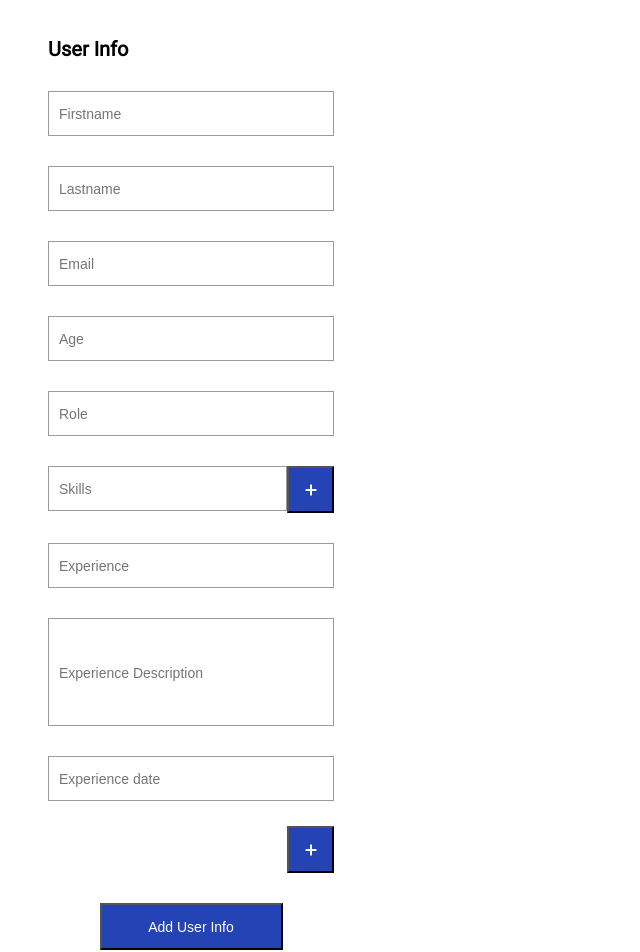
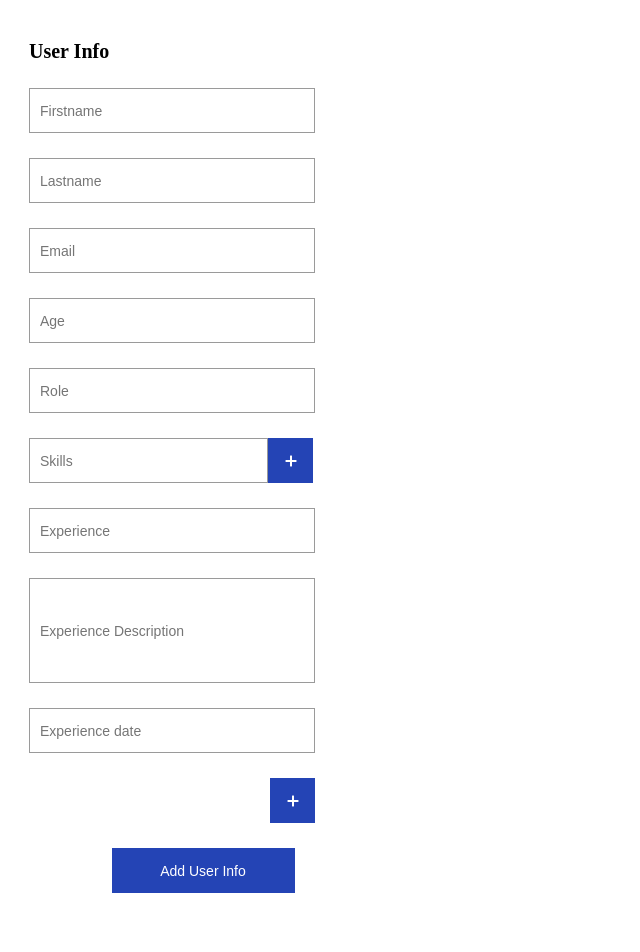
Before and after one commit to wond3rfully/Vue-Application-Form, a Vue app: page / in a window 1280 px wide. Shown: the top 952 px of the page, without its empty margins (0-640 px from the left). Built offline with nearby package versions, Linux system fonts and the light colour scheme.

Commit message:
form css

```diff
--- a/src/App.vue
+++ b/src/App.vue
@@ -39,9 +39,11 @@
 
   methods: {
     showData() {
-
       console.log(this.userInfo);
-      this.infoList = [...this.infoList, JSON.parse(JSON.stringify(this.userInfo))]
+      this.infoList = [
+        ...this.infoList,
+        JSON.parse(JSON.stringify(this.userInfo)),
+      ];
       this.userInfo = {
         firstName: "",
         lastName: "",
@@ -58,7 +60,7 @@
           experienceDate: "",
         },
         expData: [],
-      }
+      };
       /*
       this.infoList = [...this.infoList, this.userInfo]
       this.userInfo = [] */
@@ -90,12 +92,15 @@
     },
 
     handleDeleteSkill(indexDeleted) {
-      this.userInfo.skillsData = this.userInfo.skillsData.filter((_, index) => index !== indexDeleted);
+      this.userInfo.skillsData = this.userInfo.skillsData.filter(
+        (_, index) => index !== indexDeleted
+      );
     },
 
-    handleDeleteExp(indexDeleted){
-      this.userInfo.expData = this.userInfo.expData.filter((_, index) => index !== indexDeleted);
-
+    handleDeleteExp(indexDeleted) {
+      this.userInfo.expData = this.userInfo.expData.filter(
+        (_, index) => index !== indexDeleted
+      );
     },
 
     showDrawer() {
@@ -149,6 +154,7 @@
       :title="userInfo.skillsData[index]"
       :handleDelete="deleteSkill()"
       :data="skill"
+      class="greyBoxSkill"
       @delete="handleDeleteSkill(index)"
     />
     <input
@@ -171,7 +177,7 @@
         placeholder="Experience date"
         v-model="userInfo.experiences.experienceDate"
       />
-      <AddButton @click="pushExperiences()" />
+      <AddButton @click="pushExperiences()" class="btnPushExp" />
     </div>
 
     <GreyBox
@@ -181,6 +187,7 @@
       :date="userInfo.expData[index].experienceDate"
       :data="exp"
       @delete="handleDeleteExp(index)"
+      class="greyBoxExp"
     />
     <button class="addUserButton" @click="showData()">Add User Info</button>
   </div>
@@ -230,20 +237,19 @@
 }
 
 #app {
-  padding-top: 30px;
-  display: grid;
-  grid-template-columns: repeat(12, 1fr);
-  grid-template-rows: repeat(6, 1fr);
+  display: flex;
+  gap: 16px;
 }
 
 .applicationForm {
-  //grid-column: 1/6;
-  grid-row: 1/6;
-  margin-left: 40px;
+  height: 1428px;
+  width: 348px;
+  margin-left: 29px;
   display: flex;
   text-align: start;
   flex-direction: column;
-  gap: 30px;
+  gap: 25px;
+  margin-top: 40px;
 
   .userInfoTitle {
     font-weight: 600;
@@ -259,15 +265,18 @@
     }
   }
 
+  .btnPushExp {
+    margin-left: 241px;
+  }
+
   .experienceDescription {
-    height: 105px;
+    height: 102px;
   }
 
   .experienceDateContainer {
     display: flex;
     flex-direction: column;
     gap: 25px;
-    align-items: flex-end;
   }
 }
 
@@ -276,7 +285,8 @@
   justify-content: center;
   align-items: center;
   background-color: #2444b5;
-  height: 47px;
+  border: 0px;
+  height: 45px;
   width: 183px;
   border-radius: 0;
   align-self: center;
@@ -286,7 +296,7 @@
 }
 
 .cardSection {
-  margin-left: 50px;
+  margin-top: 25px;
   display: flex;
   flex-wrap: wrap;
   gap: 20px;
@@ -302,5 +312,45 @@
   height: 100%;
   position: fixed;
   right: 30px;
+}
+
+.greyBoxExp {
+  display: flex;
+  margin-left: 0;
+  height: 73px;
+  width: 268px !important;
+  padding-left: 18px;
+  align-items: none !important;
+  padding-top: 28px;
+  background-color: #dde3eb;
+  gap: 16px;
+
+  .textContainer {
+    display: flex;
+    flex-direction: column;
+    background-color: none;
+    gap: 7px;
+    width: 220px;
+  margin-left: 0;
+
   }
+}
+
+.greyBoxSkill {
+  display: flex;
+  align-items: center;
+  gap: 16px;
+  width: 100%;
+  margin-left: 17px;
+
+  .textContainer {
+    padding-left: 9px;
+    height: 25px;
+    width: 234px;
+    display: flex;
+    justify-content: center;
+    flex-direction: column;
+    background-color: #dde3eb;
+  }
+}
 </style>
--- a/src/components/AddButton.vue
+++ b/src/components/AddButton.vue
@@ -20,9 +20,10 @@
     justify-content: center;
     align-items: center;
     background-color: #2444B5;
-    height: 47px;
-    width: 47px;
+    height: 45px;
+    width: 45px;
     border-radius: 0;
+    border: 0px;
 }
 
 </style>
--- a/src/components/GreyBox.vue
+++ b/src/components/GreyBox.vue
@@ -26,25 +26,29 @@
         <span class="date">{{ date }}</span>
         <span class="title">{{ title }}</span>
         </div>
-        <a class="deleteSkill" @click="handleDelete"></a>
+        <a class="deleteSkill" @click="handleDelete">
+        <img src="../../public/delete.png" alt=""></a>
     </div>
 </template>
 
 <style lang="scss" scoped>
-
+/*
 .greyBoxContainer{
     display: flex;
-    justify-content: space-between;
+    align-items: center;
+gap: 16px;
+width: 100%;
+margin-left: 17px;
 }
 
 .textContainer{
-    display: flex;
+    height: 25px;
+width: 234px;
+display: flex;
     flex-direction: column;
-}
-.deleteSkill{
-    width: 30px;
-    height: 30px;
-    background-color: red;
-}
+background-color: #DDE3EB;
+
+} */
+
 
 </style>
--- a/src/components/UserCard.vue
+++ b/src/components/UserCard.vue
@@ -84,7 +84,7 @@
   display: flex;
   flex-direction: column;
   gap: 30px;
-  border: 1px solid rgba(0, 0, 0, 0.3);
+  box-shadow: 1px 2px 1px rgba(0, 0, 0, 0.16);
   padding: 18px;
 }
 
--- a/src/components/UserDrawer.vue
+++ b/src/components/UserDrawer.vue
@@ -116,6 +116,17 @@
 </template>
 
 <style lang="scss" scoped>
+
+.userIdentity{
+  display: flex;
+  gap: 16px;
+}
+.avatar {
+  width: 45px;
+  height: 45px;
+  border: 1px solid rgba(0, 0, 0, 0.3);
+  border-radius: 100%;
+}
 .experienceSection {
   display: flex;
   flex-direction: column;
--- a/src/style.css
+++ b/src/style.css
@@ -1,3 +1,47 @@
 body{
     font-family: 'Roboto', sans-serif;
 }
+
+html, body, div, span, applet, object, iframe,
+h1, h2, h3, h4, h5, h6, p, blockquote, pre,
+a, abbr, acronym, address, big, cite, code,
+del, dfn, em, img, ins, kbd, q, s, samp,
+small, strike, strong, sub, sup, tt, var,
+b, u, i, center,
+dl, dt, dd, ol, ul, li,
+fieldset, form, label, legend,
+table, caption, tbody, tfoot, thead, tr, th, td,
+article, aside, canvas, details, embed,
+figure, figcaption, footer, header, hgroup,
+menu, nav, output, ruby, section, summary,
+time, mark, audio, video {
+	margin: 0;
+	padding: 0;
+	border: 0;
+	font-size: 100%;
+	font: inherit;
+	vertical-align: baseline;
+}
+/* HTML5 display-role reset for older browsers */
+article, aside, details, figcaption, figure,
+footer, header, hgroup, menu, nav, section {
+	display: block;
+}
+body {
+	line-height: 1;
+}
+ol, ul {
+	list-style: none;
+}
+blockquote, q {
+	quotes: none;
+}
+blockquote:before, blockquote:after,
+q:before, q:after {
+	content: '';
+	content: none;
+}
+table {
+	border-collapse: collapse;
+	border-spacing: 0;
+}
```
